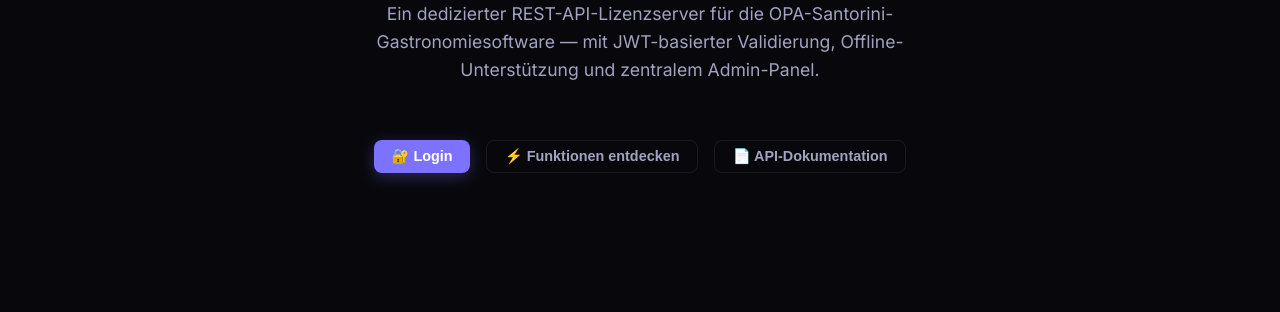
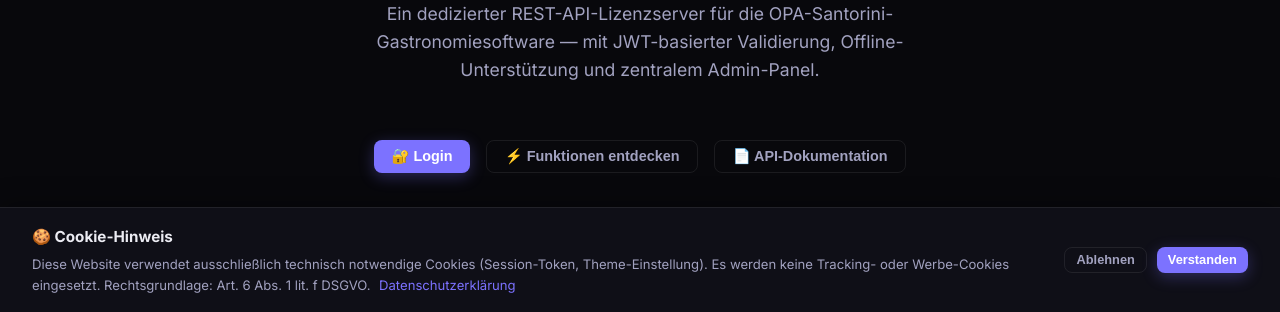
Before and after one commit to stb-srv/licens-srv_OPA-Santorini, a website: page public/index.html in a window 1280 px wide. Shown: the part 488-800 px from the top of the page. Drawn offline with nearby package versions, Linux system fonts and the light colour scheme.

Commit message:
fix: SQL l.id → l.license_key in analytics + DSGVO Cookie-Banner

```diff
--- a/public/index.html
+++ b/public/index.html
@@ -1557,5 +1557,46 @@
 
 if(TOKEN&&window.location.hash==='#admin')openAdmin();
 </script>
+<!-- ── DSGVO Cookie-Banner ──────────────────────────────────────────── -->
+<div id="cookie-banner" style="
+  display:none;position:fixed;bottom:0;left:0;right:0;z-index:9999;
+  background:var(--bg2);border-top:1px solid var(--border);
+  padding:1rem 2rem;display:flex;align-items:center;
+  justify-content:space-between;flex-wrap:wrap;gap:1rem;
+  box-shadow:0 -4px 24px rgba(0,0,0,0.3);">
+  <div style="flex:1;min-width:220px;">
+    <strong style="font-size:.95rem;">🍪 Cookie-Hinweis</strong>
+    <p style="font-size:.82rem;color:var(--text2);margin:.3rem 0 0;">
+      Diese Website verwendet ausschließlich technisch notwendige Cookies
+      (Session-Token, Theme-Einstellung). Es werden keine Tracking- oder
+      Werbe-Cookies eingesetzt. Rechtsgrundlage: Art. 6 Abs. 1 lit. f DSGVO.
+      <a onclick="showPublicPage('legal')" style="color:var(--accent);cursor:pointer;margin-left:.3rem;">
+        Datenschutzerklärung
+      </a>
+    </p>
+  </div>
+  <div style="display:flex;gap:.6rem;flex-shrink:0;">
+    <button class="btn btn-ghost btn-sm" onclick="cookieDecline()">Ablehnen</button>
+    <button class="btn btn-primary btn-sm" onclick="cookieAccept()">Verstanden</button>
+  </div>
+</div>
+
+<script>
+(function(){
+  if(!localStorage.getItem('cookie_consent')){
+    var b=document.getElementById('cookie-banner');
+    if(b){ b.style.display='flex'; }
+  }
+})();
+function cookieAccept(){
+  localStorage.setItem('cookie_consent','accepted');
+  document.getElementById('cookie-banner').style.display='none';
+}
+function cookieDecline(){
+  localStorage.setItem('cookie_consent','declined');
+  document.getElementById('cookie-banner').style.display='none';
+}
+</script>
+
 </body>
 </html>
--- a/server/routes/admin.js
+++ b/server/routes/admin.js
@@ -862,9 +862,9 @@
 
   // 8. Top Customers (by license count)
   const [topCustomers] = await db.query(
-    `SELECT c.name, COUNT(l.id) as lic_count
+    `SELECT c.name, COUNT(l.license_key) as lic_count
      FROM customers c JOIN licenses l ON c.id = l.customer_id
-     GROUP BY c.id ORDER BY lic_count DESC LIMIT 10`
+     GROUP BY c.id, c.name ORDER BY lic_count DESC LIMIT 10`
   );
 
   // Format Daily Stats for Chart (last 30 days)
```
